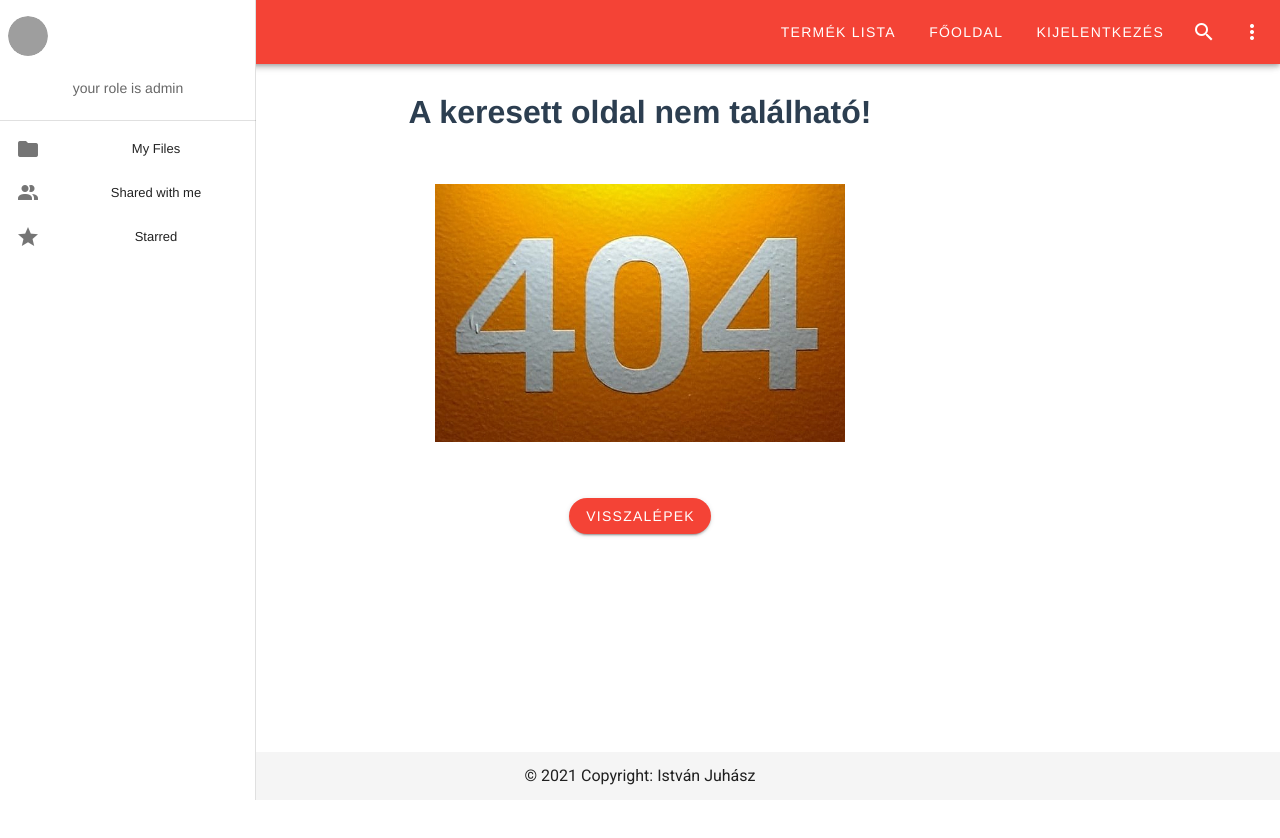
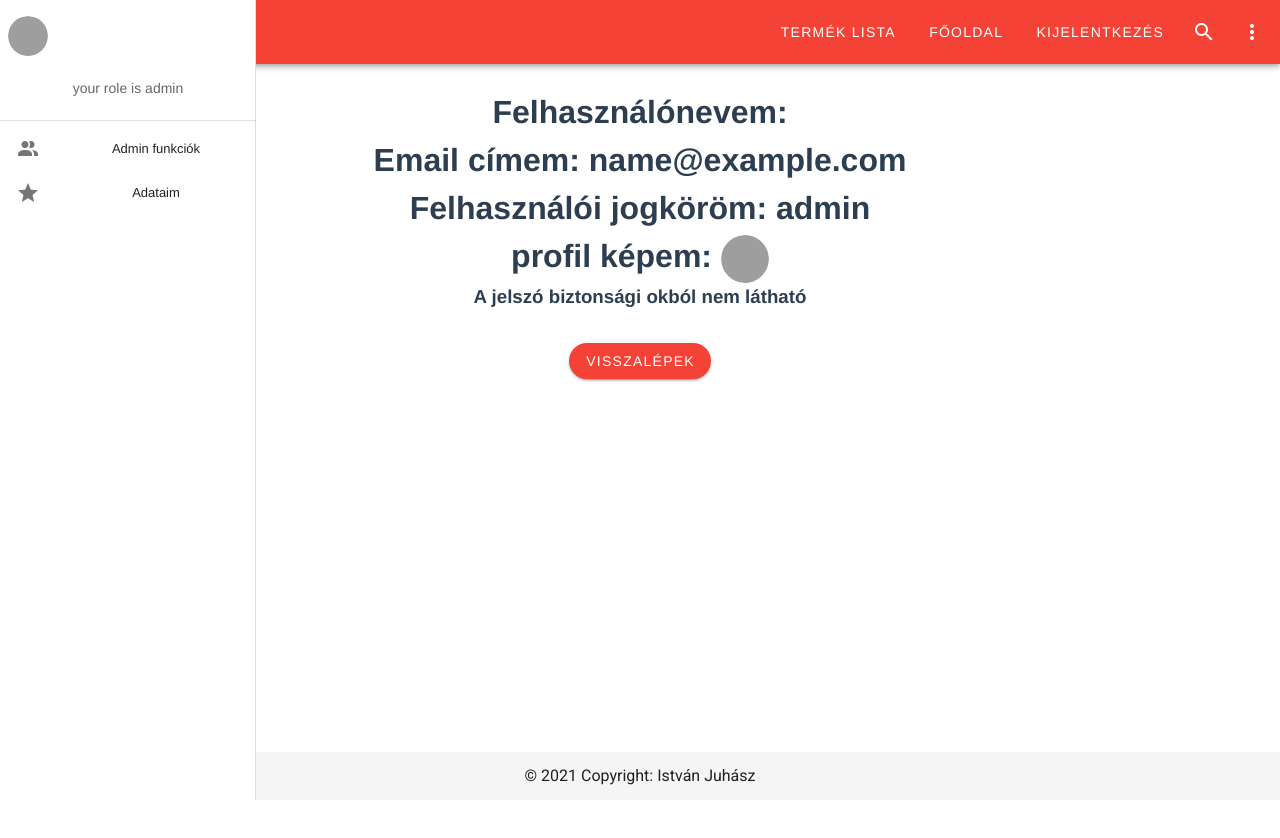
Before and after one commit to Juhi0326/Vue2AppForNodeJsBackEnd, a Vue app in the folder vue2-frontend/: page /mydata/1 in a window 1280 px wide. Shown: the top 838 px of the page. Built offline with nearby package versions, Linux system fonts and the light colour scheme; sample sign-in values are in the browser's storage.

Commit message:
create base mydata page, fix home page, admin

```diff
--- a/vue2-frontend/src/components/Navbar.vue
+++ b/vue2-frontend/src/components/Navbar.vue
@@ -72,23 +72,17 @@
       <v-divider></v-divider>
 
       <v-list nav dense>
-        <v-list-item link>
+        <v-list-item link v-if="userRole === 'admin'">
           <v-list-item-icon>
-            <v-icon>mdi-folder</v-icon>
+            <v-icon>mdi-account-multiple</v-icon>
           </v-list-item-icon>
-          <v-list-item-title>My Files</v-list-item-title>
+          <v-list-item-title>Admin funkciók</v-list-item-title>
         </v-list-item>
         <v-list-item link>
           <v-list-item-icon>
-            <v-icon>mdi-account-multiple</v-icon>
+            <v-icon @click="goToMyDataPage">mdi-star</v-icon>
           </v-list-item-icon>
-          <v-list-item-title>Shared with me</v-list-item-title>
-        </v-list-item>
-        <v-list-item link>
-          <v-list-item-icon>
-            <v-icon>mdi-star</v-icon>
-          </v-list-item-icon>
-          <v-list-item-title>Starred</v-list-item-title>
+          <v-list-item-title @click="goToMyDataPage">Adataim</v-list-item-title>
         </v-list-item>
       </v-list>
     </v-navigation-drawer>
@@ -97,23 +91,23 @@
 
 <script>
 export default {
-
   methods: {
-    login () {
-       this.$router.push("/login");
+    login() {
+      this.$router.push("/login");
     },
-    logout () {
+    logout() {
       this.$store.dispatch("auth/logout");
       this.$router.push("/");
     },
-    goToProductsPage () {
+    goToProductsPage() {
       this.$router.push("/products");
     },
-    goToHomePage () {
+    goToHomePage() {
       this.$router.push("/");
     },
-
-
+    goToMyDataPage() {
+      this.$router.push("/mydata/" + this.$store.state.auth.user.userId);
+    },
   },
   computed: {
     isMobile() {
@@ -132,7 +126,7 @@ export default {
       return null;
     },
     userImage() {
-        if (this.$store.state.auth.user) {
+      if (this.$store.state.auth.user) {
         return "http://localhost:8081/" + this.$store.state.auth.user.userImage;
       }
       return null;
--- a/vue2-frontend/src/router/index.js
+++ b/vue2-frontend/src/router/index.js
@@ -49,6 +49,13 @@ const routes = [
     meta: { authorize: ['user'] }
   },
   {
+    path: '/mydata/:id',
+    name: "MyData",
+    component: () =>
+      import(/* webpackChunkName: "MyData" */ '../views/MyData'),
+    meta: { authorize: ['user', 'moderator', 'admin'] }
+  },
+  {
     path: '/unauthorized',
     name: "UnAuthorized",
     component: () =>
--- a/vue2-frontend/src/views/Home.vue
+++ b/vue2-frontend/src/views/Home.vue
@@ -1,8 +1,8 @@
 <template>
   <div class="container">
-    <h1>{{ content.Title.titleDescription }}</h1>
+    <h1 v-if="isContent">{{ content.Title.titleDescription }}</h1>
     <img :src="titleImagePath" alt="" class="responsive" />
-    <h3>{{ content.Heading.headingDescription }}</h3>
+    <h3 v-if="isContent">{{ content.Heading.headingDescription }}</h3>
     <img :src="headingImagePath" alt="" class="responsive" />
   </div>
 </template>
@@ -13,23 +13,26 @@ export default {
   name: "Home",
   data() {
     return {
+      isContent : false,
       content: null,
-      titleImagePath: '',
-      headingImagePath: ''
+      titleImagePath: "",
+      headingImagePath: "",
     };
   },
   created() {
-    this.getHomePageData()
+    this.getHomePageData();
   },
   methods: {
     getHomePageData() {
       HomePegeService.getHomePage().then(
         (response) => {
           this.content = response.data.HomePage[0];
+          this.isContent = true
           console.log(this.content);
           this.titleImagePath =
             "http://localhost:8081/" + this.content.Title.titleImagePath;
-           this.headingImagePath = "http://localhost:8081/" + this.content.Heading.headingImagePath
+          this.headingImagePath =
+            "http://localhost:8081/" + this.content.Heading.headingImagePath;
         },
         (error) => {
           this.content =
--- /dev/null
+++ b/vue2-frontend/src/views/MyData.vue
@@ -0,0 +1,52 @@
+<template>
+  <div>
+    <h1>Felhasználónevem: {{ user.userName }}</h1>
+    <h1>Email címem: {{ user.email }}</h1>
+    <h1>Felhasználói jogköröm: {{ user.role }}</h1>
+    <h1>
+      profil képem:
+      <v-avatar>
+        <v-img :src="userImage"></v-img>
+      </v-avatar>
+    </h1>
+    <h3>A jelszó biztonsági okból nem látható</h3>
+    <br>
+    <go-back />
+  </div>
+</template>
+
+<script>
+import GoBack from "../components/GoBack.vue";
+export default {
+  name: "MyData",
+  components: {
+      GoBack
+  },
+  data() {
+    return {
+      user: null,
+    };
+  },
+
+  methods: {
+    getMyData() {
+      this.user = this.$store.state.auth.user;
+    },
+  },
+  created() {
+    this.getMyData();
+  },
+
+  computed: {
+    userImage() {
+      if (this.$store.state.auth.user) {
+        return "http://localhost:8081/" + this.$store.state.auth.user.userImage;
+      }
+      return null;
+    },
+  },
+};
+</script>
+
+<style>
+</style>
```
